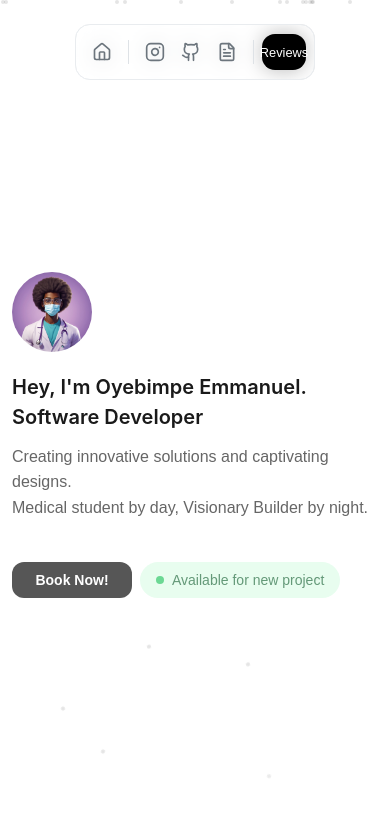
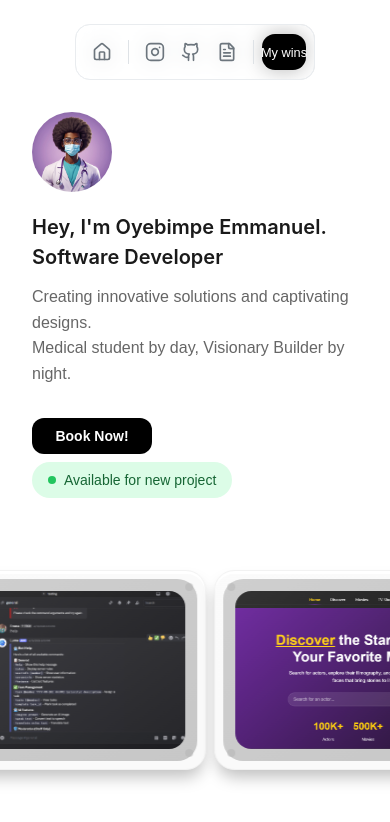
Before and after one commit to emmanuel582/My-portfolio, a React (Vite) app: page / in a window 390 px wide. Shown: the top 822 px of the page. Built offline with nearby package versions, Linux system fonts and the light colour scheme.

Commit message:
Update: project improvements, bug fixes, and UI tweaks

```diff
--- a/src/component/Carousel.jsx
+++ b/src/component/Carousel.jsx
@@ -1,17 +1,35 @@
 import React, { useState } from 'react';
 
-// Import your five unique images
-import image1 from '../assets/certificate5.png';
-import image2 from '../assets/Certificate1.jpg';
-import image3 from '../assets/Certificate2.png';
-import image4 from '../assets/Certificate3.png';
-import image5 from '../assets/Certificate4.png';
+// Import V1 images from ProjectAsset
+import AmazeVisualsV1 from '../assets/ProjectAsset/AmazeVisualsV1.png';
+import AppleExperienceV1 from '../assets/ProjectAsset/AppleExperienceV1.png';
+import BEtaBuddyV1 from '../assets/ProjectAsset/BEtaBuddyV1.png';
+import CinetsarV1 from '../assets/ProjectAsset/CinetsarV1.png';
+import CleanBoardv1 from '../assets/ProjectAsset/CleanBoardv1.png';
+import FinalClueV1 from '../assets/ProjectAsset/FinalClueV1.png';
+import InstantDownloadV1 from '../assets/ProjectAsset/InstantDownloadV1.png';
+import JustEmmaV1 from '../assets/ProjectAsset/JustEmmaV1.png';
+import OpenPortv1 from '../assets/ProjectAsset/OpenPortv1.png';
+import OutdoorLandcsapeV1 from '../assets/ProjectAsset/OutdoorLandcsapeV1.png';
+import SmartStackv1 from '../assets/ProjectAsset/SmartStackv1.png';
 
 const GlassCarousel = () => {
   const [isPaused, setIsPaused] = useState(false);
 
-  // Create an array of image sources
-  const imageSources = [image1, image2, image3, image4, image5];
+  // Array of V1 project images
+  const imageSources = [
+    AmazeVisualsV1,
+    AppleExperienceV1,
+    BEtaBuddyV1,
+    CinetsarV1,
+    CleanBoardv1,
+    FinalClueV1,
+    InstantDownloadV1,
+    JustEmmaV1,
+    OpenPortv1,
+    OutdoorLandcsapeV1,
+    SmartStackv1,
+  ];
 
   // Map the imageSources to carousel items
   const carouselItems = imageSources.map((img, idx) => ({
@@ -56,7 +74,7 @@ const GlassCarousel = () => {
 
               <div className="inner-border">
                 <div className="image-container">
-                  <img src={item.image} alt={`Carousel item ${item.id}`} />
+                  <img src={item.image} alt={`Project V1 Carousel item ${item.id}`} />
                 </div>
               </div>
             </div>
--- a/src/component/Contact.jsx
+++ b/src/component/Contact.jsx
@@ -42,8 +42,7 @@ export default function Contact() {
       <div style={styles.footerWrap}>
         <div style={styles.footerLine}></div>
         <div style={styles.footerText}>
-          <span>© 2025 · Designed & Built with <span style={{color:'#111'}}>♥</span> by Oyebimpe Emmanuel</span>
-          <div style={styles.footerSub}>Inspired by Oyebimpe Emmanuel</div>
+          <span>© 2025 · Designed & Built by Oyebimpe Emmanuel</span>
         </div>
       </div>
       <style>{`
--- a/src/component/Header.jsx
+++ b/src/component/Header.jsx
@@ -75,7 +75,7 @@ function Header() {
           <div className="separator"></div>
 
           <Link to="/reviews" className="nav-item blog-item reviews-item">
-            Reviews
+            <span className="nav-text">My wins</span>
           </Link>
         </nav>
       </header>
--- a/src/component/Hero.jsx
+++ b/src/component/Hero.jsx
@@ -14,44 +14,33 @@ function Hero() {
 
   return (
     <div className="hero-wrapper">
-      <div className="animated-background">
-        <div className="floating-shapes">
-          {[...Array(20)].map((_, i) => (
-            <div
-              key={i}
-              className="floating-shape"
-              style={{
-                left: `${Math.random() * 100}%`,
-                animationDelay: `${Math.random() * 20}s`,
-                animationDuration: `${15 + Math.random() * 10}s`
-              }}
-            />
-          ))}
-        </div>
-      </div>
-
       <motion.div
         className="avatar-container"
-        initial={{ opacity: 0, y: 50 }}
+        initial={{ opacity: 0, y: 80 }}
         animate={{ opacity: 1, y: 0 }}
         transition={{ duration: 1.2 }}
       >
         <img src={avatarImage} alt="Oyebimpe Emmanuel" className="avatar-image" />
       </motion.div>
 
-      <div className="hero-content">
+      <motion.div
+        className="hero-content"
+        initial={{ opacity: 0, y: 80 }}
+        animate={{ opacity: 1, y: 0 }}
+        transition={{ delay: 0.3, duration: 1.2 }}
+      >
         <motion.h1
           className="hero-name"
-          initial={{ opacity: 0 }}
-          animate={{ opacity: 1 }}
-          transition={{ delay: 1.4, duration: 1 }}
+          initial={{ opacity: 0, y: 40 }}
+          animate={{ opacity: 1, y: 0 }}
+          transition={{ delay: 0.5, duration: 1 }}
         >
           {'Hey, I\'m Oyebimpe Emmanuel.'.split('').map((char, i) => (
             <motion.span
               key={i}
-              initial={{ opacity: 0, y: 10 }}
+              initial={{ opacity: 0, y: 20 }}
               animate={{ opacity: 1, y: 0 }}
-              transition={{ delay: 1.5 + i * 0.03 }}
+              transition={{ delay: 0.6 + i * 0.03 }}
             >
               {char}
             </motion.span>
@@ -60,16 +49,16 @@ function Hero() {
 
         <motion.h2
           className="hero-title"
-          initial={{ opacity: 0 }}
-          animate={{ opacity: 1 }}
-          transition={{ delay: 2.4, duration: 1 }}
+          initial={{ opacity: 0, y: 40 }}
+          animate={{ opacity: 1, y: 0 }}
+          transition={{ delay: 1.2, duration: 1 }}
         >
           {'Software Developer'.split('').map((char, i) => (
             <motion.span
               key={i}
-              initial={{ opacity: 0, y: 10 }}
+              initial={{ opacity: 0, y: 20 }}
               animate={{ opacity: 1, y: 0 }}
-              transition={{ delay: 2.5 + i * 0.03 }}
+              transition={{ delay: 1.3 + i * 0.03 }}
             >
               {char}
             </motion.span>
@@ -78,9 +67,9 @@ function Hero() {
 
         <motion.p
           className="hero-description"
-          initial={{ opacity: 0, y: 20 }}
+          initial={{ opacity: 0, y: 40 }}
           animate={{ opacity: 1, y: 0 }}
-          transition={{ delay: 4, duration: 1 }}
+          transition={{ delay: 2.2, duration: 1 }}
         >
           Creating innovative solutions and captivating designs.
           <br />
@@ -89,9 +78,9 @@ function Hero() {
 
         <motion.div
           className="hero-buttons"
-          initial={{ opacity: 0, y: 30 }}
+          initial={{ opacity: 0, y: 40 }}
           animate={{ opacity: 1, y: 0 }}
-          transition={{ delay: 5, duration: 1 }}
+          transition={{ delay: 2.8, duration: 1 }}
         >
           <button className="hire-btn" onClick={scrollToContact}>Book Now!</button>
           <div className="status-indicator">
@@ -99,7 +88,7 @@ function Hero() {
             Available for new project
           </div>
         </motion.div>
-      </div>
+      </motion.div>
     </div>
   );
 }
--- a/src/index.css
+++ b/src/index.css
@@ -131,8 +131,8 @@ body {
 
 /* Add padding back for all components except Project */
 .overallcontainer > *:not(.project-wrapper) {
-  padding-left: 2rem;
-  padding-right: 2rem;
+  padding-left: 3rem;
+  padding-right: 3rem;
 }
 
 /* ===== HEADER STYLES ===== */
@@ -143,7 +143,7 @@ body {
   display: flex;
   justify-content: center;
   align-items: center;
-  top: 2rem;
+  top: 1rem;
   padding: 1rem;
   z-index: 999;
   width: auto;
@@ -286,19 +286,208 @@ body {
 /* ===== HERO SECTION ===== */
 .hero-wrapper {
   position: relative;
-  min-height: 100vh;
+  min-height:45vh;
   display: flex;
   flex-direction: column;
+  margin-top: 4rem;
   align-items: center;
   justify-content: center;
   padding: 2rem 1rem;
-  padding-top: 8rem;
+  padding-top: 5rem;
   width: 100%;
   display: flex;
   flex-direction: column;
   align-items: center;
 }
+/* iPhone SE */
+@media only screen
+  and (device-width: 375px)
+  and (device-height: 667px)
+  and (-webkit-device-pixel-ratio: 2) {
+  /* iPhone SE styles */
+  .hero-wrapper{
+    margin-top:5rem;
+  }
 
+}
+
+/* iPhone XR */
+@media only screen
+  and (device-width: 414px)
+  and (device-height: 896px)
+  and (-webkit-device-pixel-ratio: 2) {
+  /* iPhone XR styles */
+}
+
+/* iPhone 12 Pro */
+@media only screen
+  and (device-width: 390px)
+  and (device-height: 844px)
+  and (-webkit-device-pixel-ratio: 3) {
+  /* iPhone 12 Pro styles */
+}
+
+/* iPhone 14 Pro Max */
+@media only screen
+  and (device-width: 430px)
+  and (device-height: 932px)
+  and (-webkit-device-pixel-ratio: 3) {
+  /* iPhone 14 Pro Max styles */
+}
+
+/* Google Pixel 7 */
+@media only screen
+  and (device-width: 412px)
+  and (device-height: 915px)
+  and (-webkit-device-pixel-ratio: 2.625) {
+  /* Pixel 7 styles */
+}
+
+/* Samsung Galaxy S8+ */
+@media only screen
+  and (device-width: 360px)
+  and (device-height: 740px)
+  and (-webkit-device-pixel-ratio: 4) {
+  /* Galaxy S8+ styles */
+}
+
+/* Samsung Galaxy S20 Ultra */
+@media only screen
+  and (device-width: 412px)
+  and (device-height: 915px)
+  and (-webkit-device-pixel-ratio: 3.5) {
+  /* Galaxy S20 Ultra styles */
+}
+
+/* iPad Mini */
+@media only screen
+  and (device-width: 768px)
+  and (device-height: 1024px)
+  and (-webkit-device-pixel-ratio: 2) {
+  /* iPad Mini styles */
+}
+
+/* iPad Air */
+@media only screen
+  and (device-width: 820px)
+  and (device-height: 1180px)
+  and (-webkit-device-pixel-ratio: 2) {
+  /* iPad Air styles */
+}
+
+/* iPad Pro */
+@media only screen
+  and (device-width: 1024px)
+  and (device-height: 1366px)
+  and (-webkit-device-pixel-ratio: 2) {
+  /* iPad Pro 12.9" styles */
+}
+
+/* Surface Pro 7 */
+@media only screen
+  and (device-width: 912px)
+  and (device-height: 1368px)
+  and (-webkit-device-pixel-ratio: 2) {
+  /* Surface Pro 7 styles */
+}
+
+/* Surface Duo */
+@media only screen
+  and (device-width: 540px)
+  and (device-height: 720px)
+  and (-webkit-device-pixel-ratio: 2.5) {
+  /* Surface Duo single screen styles */
+}
+
+@media only screen
+  and (device-width: 1114px)
+  and (device-height: 720px)
+  and (-webkit-device-pixel-ratio: 2.5) {
+  /* Surface Duo dual screen styles */
+}
+
+/* Galaxy Z Fold 5 */
+@media only screen
+  and (device-width: 344px)
+  and (device-height: 882px)
+  and (-webkit-device-pixel-ratio: 3) {
+  /* Galaxy Z Fold 5 cover screen styles */
+}
+
+@media only screen
+  and (device-width: 768px)
+  and (device-height: 1812px)
+  and (-webkit-device-pixel-ratio: 3) {
+  /* Galaxy Z Fold 5 main screen styles */
+}
+
+/* Asus Zenbook Fold */
+@media only screen
+  and (device-width: 1920px)
+  and (device-height: 1280px)
+  and (-webkit-device-pixel-ratio: 1.5) {
+  /* Asus Zenbook Fold styles */
+}
+
+/* Samsung Galaxy A51/71 */
+@media only screen
+  and (device-width: 412px)
+  and (device-height: 914px)
+  and (-webkit-device-pixel-ratio: 2) {
+  /* Galaxy A51/A71 styles */
+}
+
+/* Nest Hub */
+@media only screen
+  and (device-width: 1024px)
+  and (device-height: 600px)
+  and (-webkit-device-pixel-ratio: 2) {
+  .carousel-container,
+  .StackCarousel,
+  .project-wrapper {
+    margin-left: auto !important;
+    margin-right: auto !important;
+    left: 0 !important;
+    right: 0 !important;
+    transform: none !important;
+    display: block;
+  }
+}
+
+/* Nest Hub Max */
+@media only screen
+  and (device-width: 1280px)
+  and (device-height: 800px)
+  and (-webkit-device-pixel-ratio: 2) {
+  /* Nest Hub Max styles */
+}
+
+/* Alternative approach using viewport dimensions (more commonly used) */
+
+/* Mobile devices (general) */
+@media screen and (max-width: 480px) {
+  /* Small mobile styles */
+}
+
+@media screen and (min-width: 481px) and (max-width: 768px) {
+  /* Large mobile/small tablet styles */
+}
+
+/* Tablets */
+@media screen and (min-width: 769px) and (max-width: 1024px) {
+  /* Tablet styles */
+}
+
+/* Desktop */
+@media screen and (min-width: 1025px) {
+  /* Desktop styles */
+}
+
+/* High DPI displays */
+@media screen and (-webkit-min-device-pixel-ratio: 2),
+       screen and (min-resolution: 192dpi) {
+  /* High DPI styles */
+}
 .animated-background {
   position: absolute;
   top: 0;
@@ -463,7 +652,7 @@ body {
   padding: 40px 0;
   background: transparent;
   min-height: 380px;
-  margin-top: 2rem;
+
 }
 
 .carousel-track {
@@ -638,8 +827,8 @@ body {
   }
 
   .overallcontainer > *:not(.project-wrapper) {
-    padding-left: 1.5rem;
-    padding-right: 1.5rem;
+    padding-left: 3rem;
+    padding-right: 3rem;
   }
 
   .header {
@@ -671,7 +860,7 @@ body {
     cursor: auto !important;
   }
   .About {
-    margin-top: -4rem;
+
   }
   .custom-cursor {
     display: none;
@@ -694,10 +883,12 @@ body {
   .overallcontainer {
     max-width: 100%;
   }
-
+  .hero-wrapper{
+    margin-top:5rem;
+  }
   .overallcontainer > *:not(.project-wrapper) {
-    padding-left: 1rem;
-    padding-right: 1rem;
+    padding-left: 2.5rem;
+    padding-right:2.5rem;
   }
 
   .header {
@@ -751,8 +942,8 @@ body {
 /* Mobile Small */
 @media (max-width: 480px) {
   .overallcontainer > *:not(.project-wrapper) {
-    padding-left: 0.75rem;
-    padding-right: 0.75rem;
+    padding-left: 2rem;
+    padding-right:2rem;
   }
 
   .header {
@@ -813,13 +1004,13 @@ body {
   }
 
   .glass-card {
-    width: 600px;
-    height: 500px;
-    padding: 1rem;
+    width: 300px;
+    height: 200px;
+    padding: 0.5rem;
   }
 
   .carousel-track {
-    gap: 15px;
+    gap: 8px;
   }
 
   .inner-border {
@@ -847,13 +1038,19 @@ body {
     margin-right: auto !important;
     justify-content: flex-start !important;
   }
+
+  .nav-text {
+    padding-left: 1rem;
+    padding-right: 1rem;
+    display: inline-block;
+  }
 }
 
 /* Extra Small Mobile */
 @media (max-width: 320px) {
   .overallcontainer > *:not(.project-wrapper) {
-    padding-left: 0.5rem;
-    padding-right: 0.5rem;
+    padding-left: 2rem;
+    padding-right: 2rem;
   }
 
   .glass-card {
@@ -875,7 +1072,7 @@ body {
 
 /* About */
 .About {
-  padding-top: 10rem;
+
   text-align: left;
 }
 .About h2 {
@@ -884,7 +1081,7 @@ body {
   text-align: left;
 }
 .abouttext {
-  padding-top: 2rem;
+
   color: #666;
   line-height: 1.6;
   font-size: 1rem;
@@ -976,3 +1173,22 @@ html, body {
 #root {
   scroll-behavior: auto !important;
 }
+
+@media only screen and (device-width: 375px) and (device-height: 667px) and (-webkit-device-pixel-ratio: 2) {
+  .nav-text {
+    padding-left: 1rem;
+    padding-right: 1rem;
+    display: inline-block;
+  }
+}
+
+@media (max-width: 550px) {
+  .aboutimgcon {
+    width: 230px !important;
+    height: 150px !important;
+  }
+  .about-img {
+    width: 130px !important;
+    height: 130px !important;
+  }
+}
```
